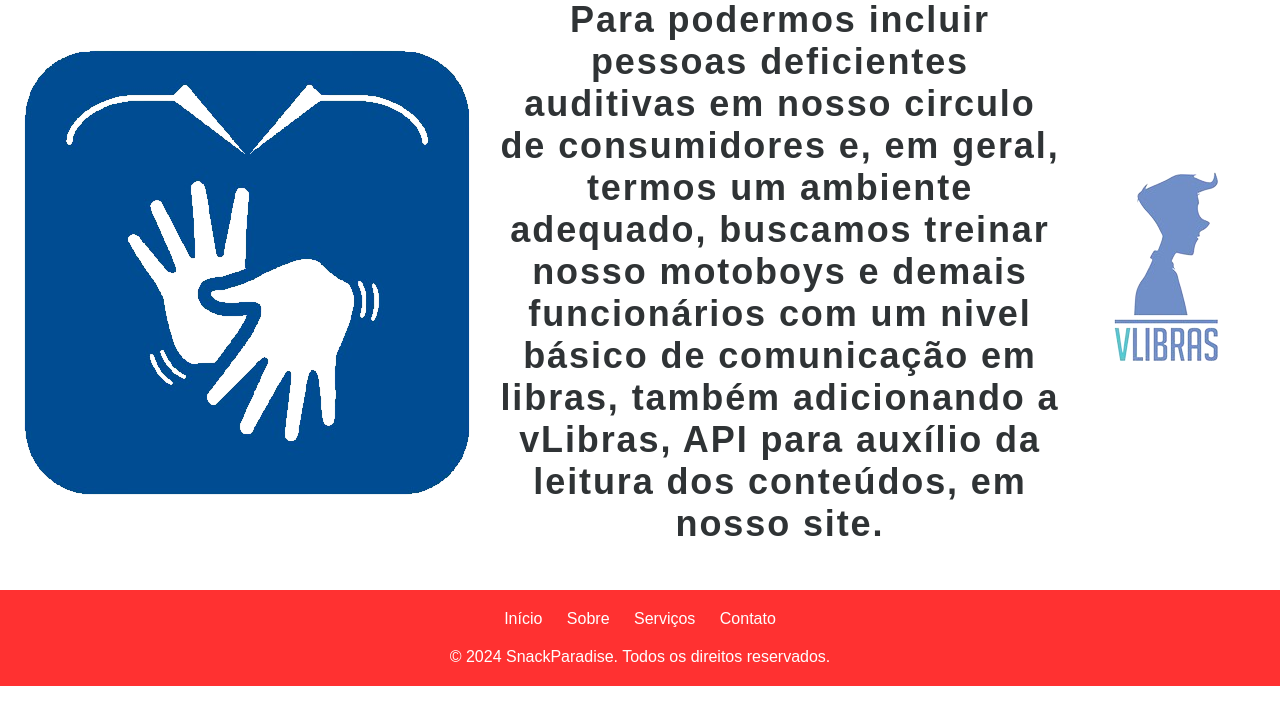
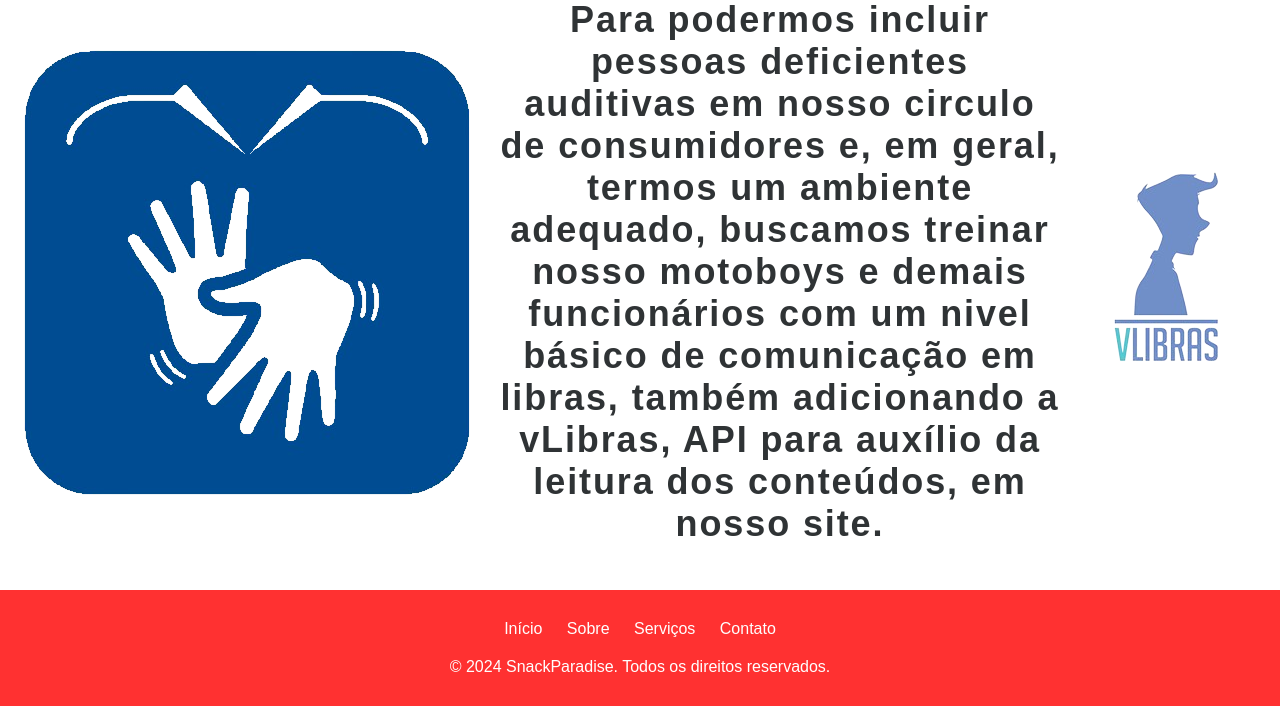
Before and after one commit to AntonioSena0/snackparadise-lachonete, a PHP site: page /auxilio.html in a window 1280 px wide. Shown: the part 190-896 px from the top of the page. Run offline with PHP 8.4, Linux system fonts and the light colour scheme; some web fonts are replaced.

Commit message:
Update style.css
consertei o footer do auxilio preferencial

```diff
--- a/Site1°Ano/Auxílio Preferencial/style.css
+++ b/Site1°Ano/Auxílio Preferencial/style.css
@@ -106,7 +106,7 @@ main{
 footer {
     background-color: #FF3131;
     color: #fff;
-    padding: 20px;
+    padding: 30px;
     text-align: center;
 }
 
```
